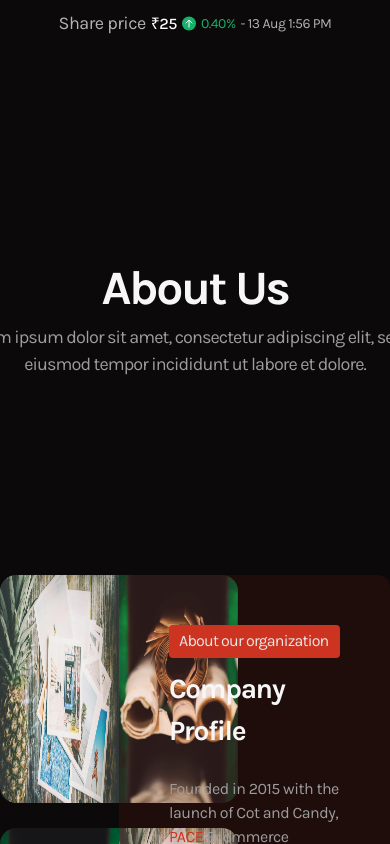
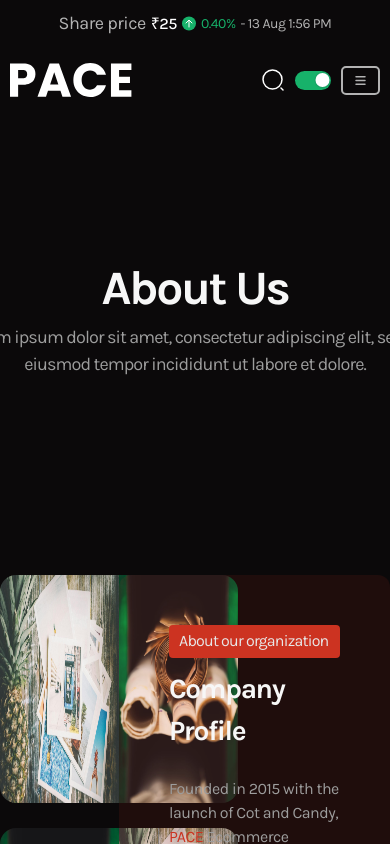
Before and after one commit to TarunRajpurohit123/pace-bussiness-website, a Next.js app in the folder pace-website/: page /about in a window 390 px wide. Shown: the top 844 px of the page. Built offline with nearby package versions, Linux system fonts and the light colour scheme.

Commit message:
mobile navbar done

```diff
--- a/pace-website/src/app/globals.css
+++ b/pace-website/src/app/globals.css
@@ -649,7 +649,9 @@ option:hover {
   width: 46.6rem;
   text-align: center;
 }
-
+#mobile__navbar {
+  display: none;
+}
 /* 768 under media query */
 @media (max-width: 768px) {
   /* navbar goes */
@@ -679,6 +681,14 @@ option:hover {
   }
   /* annoucement end */
 
+  .website_switcher_text {
+    display: none;
+  }
+
+  .mobile-spacer{
+    background-color: var(--mode-bg);
+  }
+
   .page-width {
     width: 100%;
   }
--- a/pace-website/src/app/layout.js
+++ b/pace-website/src/app/layout.js
@@ -1,6 +1,7 @@
 import { Karla } from "next/font/google";
 import "./globals.css";
 import { Annoucebar, Footer, Navbar } from "@/components";
+import MobileNavbar from "@/components/Navbar/MobileNavbar";
 
 const inter = Karla({ subsets: ["latin"] });
 
@@ -15,6 +16,7 @@ export default function RootLayout({ children }) {
       <body className={`${inter.className} dark-mode `}>
         <Annoucebar />
         <Navbar />
+        <MobileNavbar />
         <section className="absolute global-abs top-[5rem] z-[-9]">
           {children}
           <Footer />
--- a/pace-website/src/components/Navbar/MobileNavbar.jsx
+++ b/pace-website/src/components/Navbar/MobileNavbar.jsx
@@ -1,3 +1,103 @@
+"use client";
+
+import Link from "next/link";
+import { Logo, SearchIcon, TSwitcher } from "..";
+import { links } from "./links";
+import { useEffect, useState } from "react";
+import { usePathname } from "next/navigation";
+
 export default function MobileNavbar() {
-  return <></>;
+  const [isHide, setIsHide] = useState("hidden");
+  const pathname = usePathname();
+  useEffect(() => {
+    setIsHide("hidden");
+  }, [pathname]);
+  return (
+    <>
+      <header style={{ background: "var(--mode-bg)" }}>
+        <nav class="px-4 pt-2.5 pb-[3rem]" id="mobile__navbar">
+          <div class="flex flex-wrap justify-between items-center mx-auto max-w-screen-xl">
+            <Logo />
+            <div class="flex items-center lg:order-2">
+              {/* search icon start */}
+              <SearchIcon />
+              {/* search icon end */}
+
+              <TSwitcher />
+
+              <button
+                data-collapse-toggle="mobile-menu-2"
+                type="button"
+                style={{
+                  color: "var(--primary-text)",
+                  border: "2px solid var(--primary-text)",
+                  marginLeft: "1rem",
+                }}
+                class="inline-flex items-center p-2 ml-1 rounded-lg lg:hidden"
+                aria-controls="mobile-menu-2"
+                aria-expanded="false"
+                onClick={() => {
+                  isHide === "hidden"
+                    ? setIsHide("visible")
+                    : setIsHide("hidden");
+                }}
+              >
+                <span class="sr-only">Open main menu</span>
+                <svg
+                  class="w-10 h-6"
+                  fill="currentColor"
+                  viewBox="0 0 20 20"
+                  xmlns="http://www.w3.org/2000/svg"
+                >
+                  <path
+                    fill-rule="evenodd"
+                    d="M3 5a1 1 0 011-1h12a1 1 0 110 2H4a1 1 0 01-1-1zM3 10a1 1 0 011-1h12a1 1 0 110 2H4a1 1 0 01-1-1zM3 15a1 1 0 011-1h12a1 1 0 110 2H4a1 1 0 01-1-1z"
+                    clip-rule="evenodd"
+                  ></path>
+                </svg>
+                <svg
+                  class="hidden w-6 h-6"
+                  fill="currentColor"
+                  viewBox="0 0 20 20"
+                  xmlns="http://www.w3.org/2000/svg"
+                >
+                  <path
+                    fill-rule="evenodd"
+                    d="M4.293 4.293a1 1 0 011.414 0L10 8.586l4.293-4.293a1 1 0 111.414 1.414L11.414 10l4.293 4.293a1 1 0 01-1.414 1.414L10 11.414l-4.293 4.293a1 1 0 01-1.414-1.414L8.586 10 4.293 5.707a1 1 0 010-1.414z"
+                    clip-rule="evenodd"
+                  ></path>
+                </svg>
+              </button>
+            </div>
+            <div
+              class={`${isHide} justify-between items-center w-full lg:flex lg:order-1`}
+              style={{
+                background: "var(--mode-bg)",
+                height: "calc(100vh - 13.5rem)",
+              }}
+              id="mobile-menu-2"
+            >
+              <ul class="flex flex-col" style={{ marginTop: "2rem" }}>
+                {links.map((link) => {
+                  return (
+                    <>
+                      <li>
+                        <Link
+                          href={link?.link}
+                          class="block py-2 pr-4 pl-3 rounded navbar-link"
+                          aria-current="page"
+                        >
+                          {link?.name}
+                        </Link>
+                      </li>
+                    </>
+                  );
+                })}
+              </ul>
+            </div>
+          </div>
+        </nav>
+      </header>
+    </>
+  );
 }
--- a/pace-website/src/components/Navbar/Navbar.jsx
+++ b/pace-website/src/components/Navbar/Navbar.jsx
@@ -1,20 +1,11 @@
 import Link from "next/link";
 import { Logo, SearchIcon, Spacer } from "..";
+import { links } from "./links";
 
 export default function Navbar() {
-  // links
-  const links = [
-    { name: "Group", link: "#" },
-    { name: "Brands", link: "#" },
-    { name: "About Us", link: "/about" },
-    { name: "Contact Us", link: "/contact" },
-    { name: "Career", link: "#" },
-    { name: "Investor Relations", link: "#" },
-  ];
-
   return (
     <>
-      <Spacer classes={"w-full h-[1rem]"} />
+      <Spacer classes={"w-full h-[1rem] mobile-spacer"} />
       <nav
         className="page-width mt-[1rem] flex justify-between items-center"
         id="desktop__navbar"
--- /dev/null
+++ b/pace-website/src/components/Navbar/links.js
@@ -0,0 +1,11 @@
+// links
+const links = [
+  { name: "Group", link: "#" },
+  { name: "Brands", link: "#" },
+  { name: "About Us", link: "/about" },
+  { name: "Contact Us", link: "/contact" },
+  { name: "Career", link: "#" },
+  { name: "Investor Relations", link: "#" },
+];
+
+export { links };
--- a/pace-website/src/components/TSwitcher/TSwitcher.jsx
+++ b/pace-website/src/components/TSwitcher/TSwitcher.jsx
@@ -7,7 +7,7 @@ export default function TSwitcher() {
   return (
     <>
       <div className="website_switcher flex items-center">
-        <div className="website_switcher_text gray_25-text">Dark Mode</div>
+        <div className="website_switcher_text gray_25-text">Theme Mode</div>
         <div
           className={`ml-[1rem] cursor-pointer pointer-events-auto w-[3.6rem] h-[1.9rem] rounded-full p-1 transition duration-200 ease-in-out ${
             isSwitch ? "success-bg" : "back-gray_100 border-gray_100"
```
